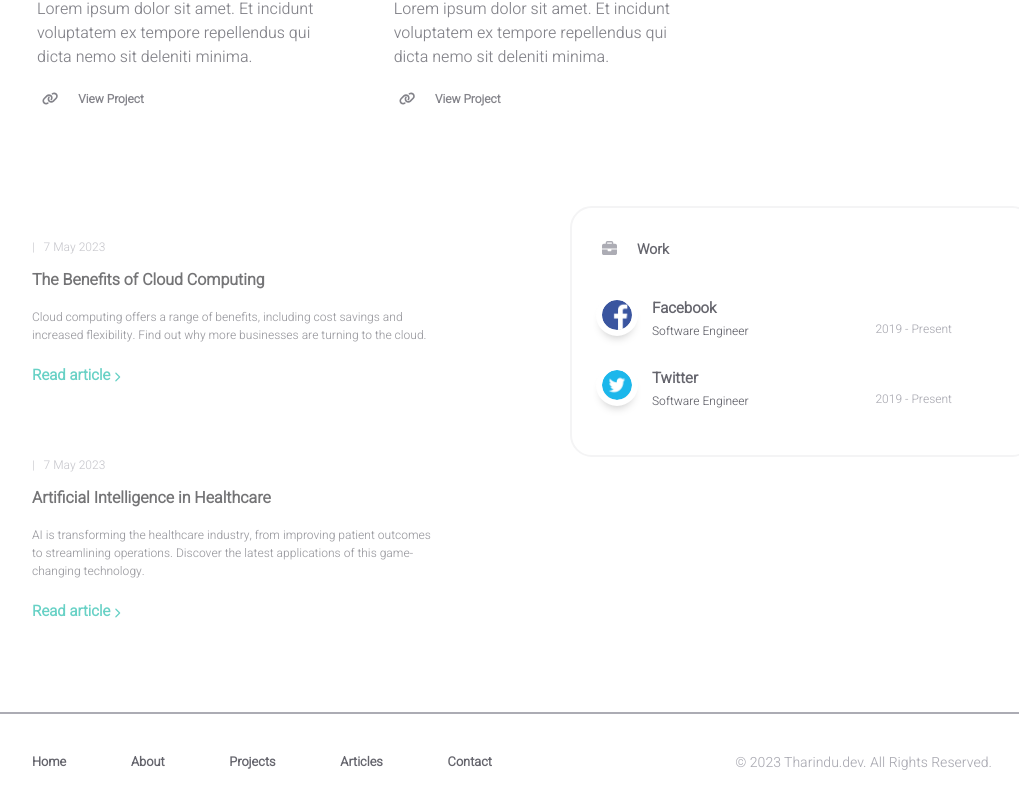
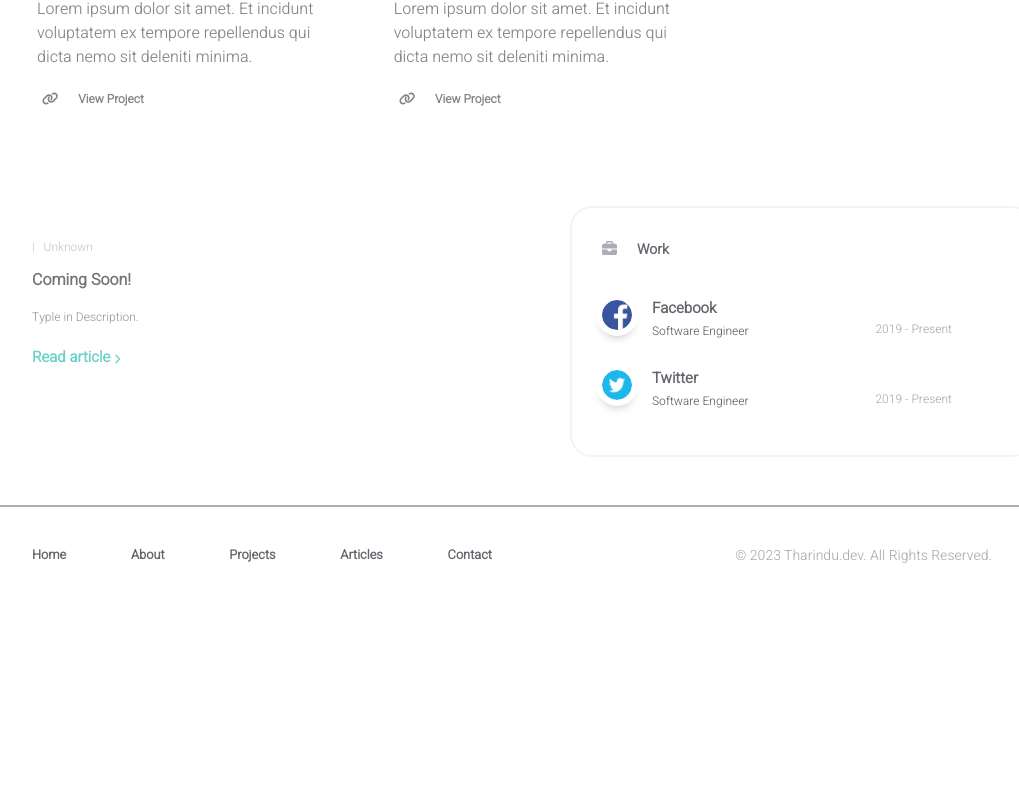
Before and after one commit to UntitledPenguin/UntitledPenguin.github.io, a React (Create React App) app: page / in a window 1280 px wide. Shown: the part 1473-2281 px from the top of the page, without its empty margins (108-1127 px from the left). After the commit the page ends 2078 px from the top, so only its background shows below. Built offline with nearby package versions, Linux system fonts and the light colour scheme.

Commit message:
Changes to be committed: 	modified:   src/data/articles.js

```diff
--- a/src/data/articles.js
+++ b/src/data/articles.js
@@ -41,16 +41,14 @@ function article_1() {
 
 function article_2() {
 	return {
-		date: "7 May 2023",
-		title: "Artificial Intelligence in Healthcare",
+		date: "Unknown",
+		title: "Coming Soon!",
 		description:
-			"AI is transforming the healthcare industry, from improving patient outcomes to streamlining operations. Discover the latest applications of this game-changing technology.",
+			"Typle in Description.",
 		style: ``,
 		keywords: [
-			"Artificial Intelligence in Healthcare",
-			"Tharindu",
-			"Tharindu N",
-			"Tharindu Nayanajith",
+			"Idea",
+			"Answer"
 		],
 		body: (
 			<React.Fragment>
@@ -60,6 +58,6 @@ function article_2() {
 	};
 }
 
-const myArticles = [article_1, article_2];
+const myArticles = [article_2];
 
 export default myArticles;
```
